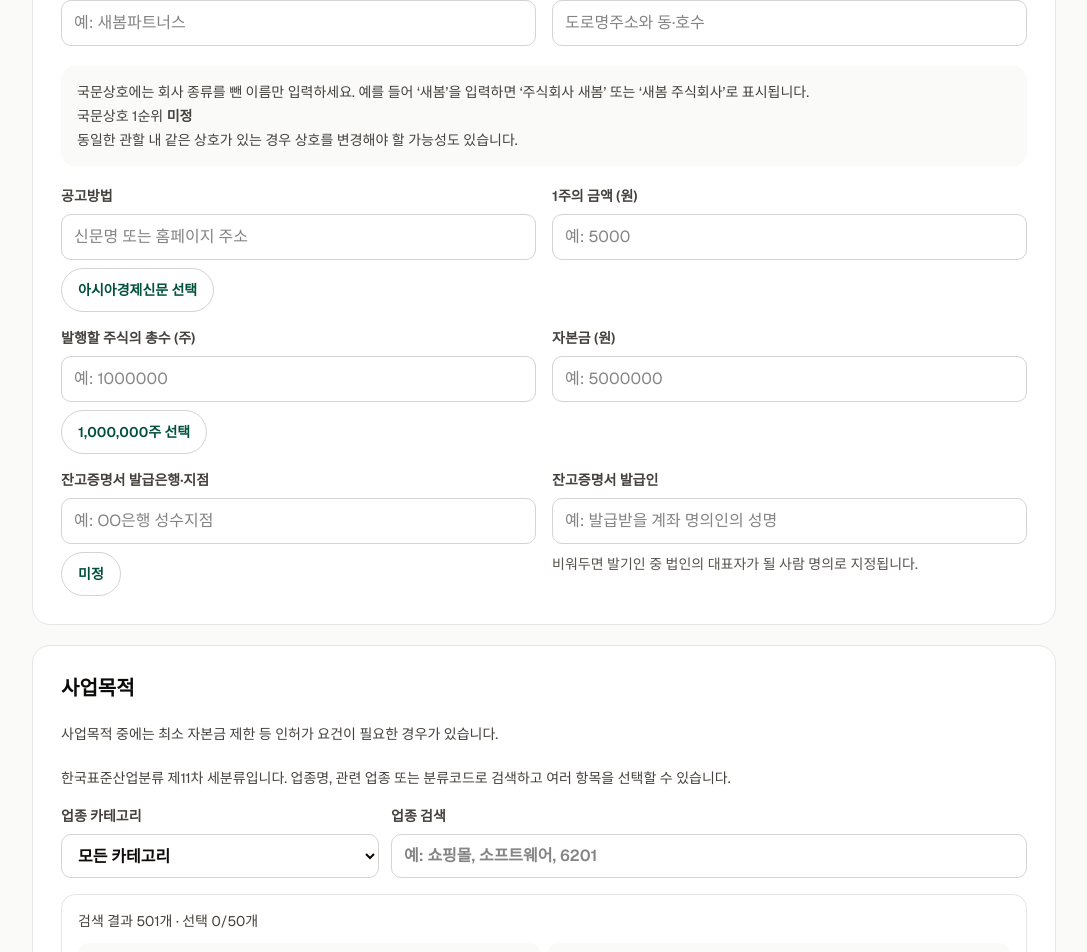
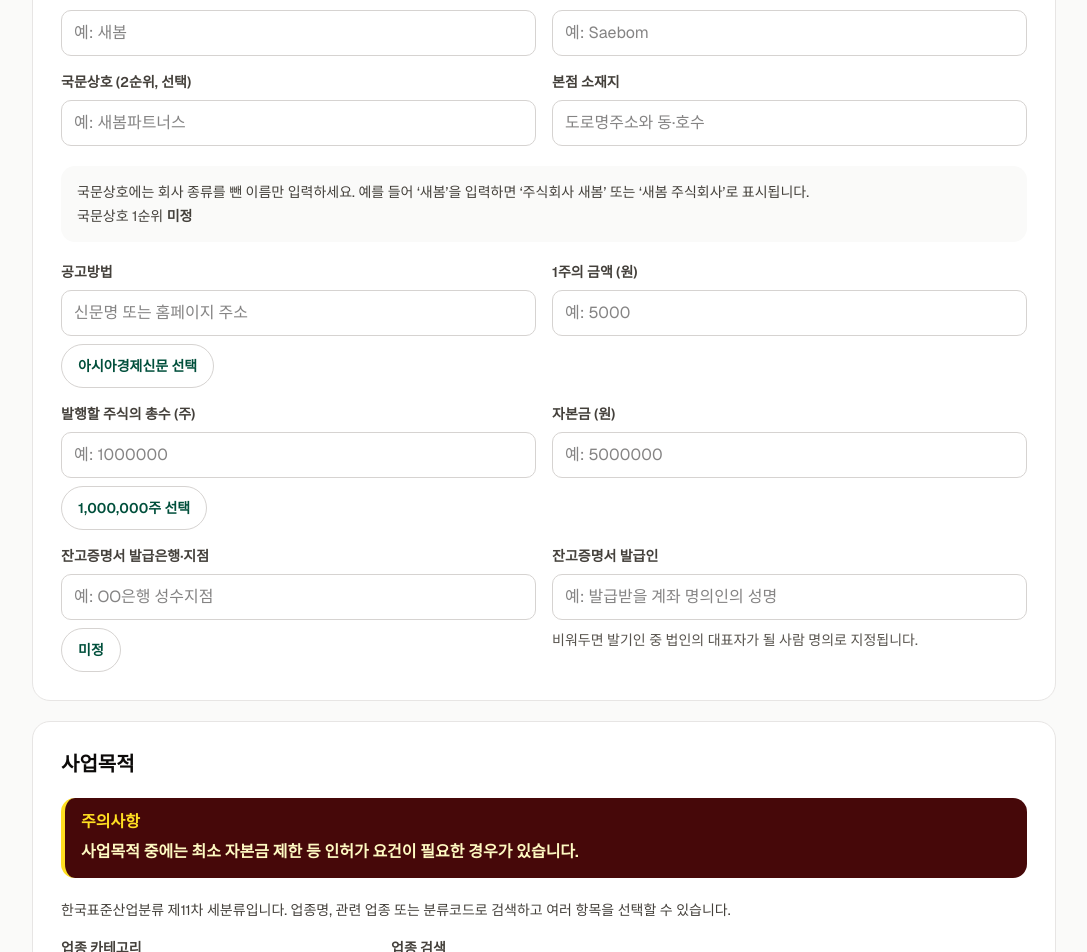
Before and after one commit to Hwang-baeik/soop-law-homepage, a Next.js app: page /incorporation in a window 1280 px wide. Shown: the part 880-1832 px from the top of the page, without its empty margins (96-1183 px from the left). Built offline with nearby package versions, Linux system fonts and the light colour scheme.

Commit message:
Highlight incorporation survey cautions

```diff
--- a/components/incorporation-form.tsx
+++ b/components/incorporation-form.tsx
@@ -46,6 +46,15 @@ function Section({ id, title, children }: { id: string; title: string; children:
       <h2 className="text-xl font-bold text-stone-950">{title}</h2>
       {children}
     </section>
+  );
+}
+
+function Caution({ children }: { children: ReactNode }) {
+  return (
+    <div className="rounded-xl border-l-4 border-yellow-300 bg-red-950 px-4 py-3 text-yellow-100">
+      <p className="font-bold text-yellow-300">주의사항</p>
+      <p className="mt-1 text-base font-semibold leading-7">{children}</p>
+    </div>
   );
 }
 
@@ -241,6 +250,7 @@ export default function IncorporationForm() {
           </div>
         </Section>
         <Section id="company-details" title="회사 정보">
+          <Caution>동일한 관할 내 같은 상호가 있는 경우 상호를 변경해야 할 가능성도 있습니다.</Caution>
           <div className="grid gap-4 sm:grid-cols-2">
             <Select label="회사 종류" value={survey.companyType} onChange={value => update("companyType", value)} options={companyTypes} />
             <Select label="회사 종류 표기 위치" value={survey.companyTypePosition} onChange={value => update("companyTypePosition", value)}
@@ -251,7 +261,6 @@ export default function IncorporationForm() {
             <p>국문상호에는 회사 종류를 뺀 이름만 입력하세요. 예를 들어 ‘새봄’을 입력하면 ‘주식회사 새봄’ 또는 ‘새봄 주식회사’로 표시됩니다.</p>
             <p>국문상호 1순위 <strong>{companyName}</strong></p>
             {alternateName !== UNKNOWN && <p>국문상호 2순위 <strong>{alternateName}</strong></p>}
-            <p>동일한 관할 내 같은 상호가 있는 경우 상호를 변경해야 할 가능성도 있습니다.</p>
           </div>
           <div className="grid gap-4 sm:grid-cols-2">
             {companyFields.slice(4).filter(([key]) => shareFieldsApply || (key !== "sharePrice" && key !== "authorizedShares")).map(([key, label, placeholder]) => (
@@ -267,7 +276,7 @@ export default function IncorporationForm() {
           </div>
         </Section>
         <Section id="business-purposes" title="사업목적">
-          <p className="text-sm leading-6 text-stone-700">사업목적 중에는 최소 자본금 제한 등 인허가 요건이 필요한 경우가 있습니다.</p>
+          <Caution>사업목적 중에는 최소 자본금 제한 등 인허가 요건이 필요한 경우가 있습니다.</Caution>
           <PurposePicker selected={survey.industryCodes} onChange={value => update("industryCodes", value)} />
           <label className="grid gap-2 text-sm font-semibold text-stone-700">
             직접 작성할 목적 (선택)
@@ -277,7 +286,7 @@ export default function IncorporationForm() {
           <p className="text-sm leading-6 text-stone-600">선택하거나 직접 적은 항목은 사무소에서 등기 문구로 검토합니다.</p>
         </Section>
         <Section id="officers" title="임원">
-          {shareFieldsApply && <p className="text-sm leading-6 text-stone-700">주식회사 발기설립 안내 · 주주가 아닌 임원이 1인 이상 필요합니다.</p>}
+          {shareFieldsApply && <Caution>주식회사 발기설립 안내 · 주주가 아닌 임원이 1인 이상 필요합니다.</Caution>}
           <People entries={officers} onChange={setOfficers} />
         </Section>
         <Section id="shareholders" title="주주·사원">
```
